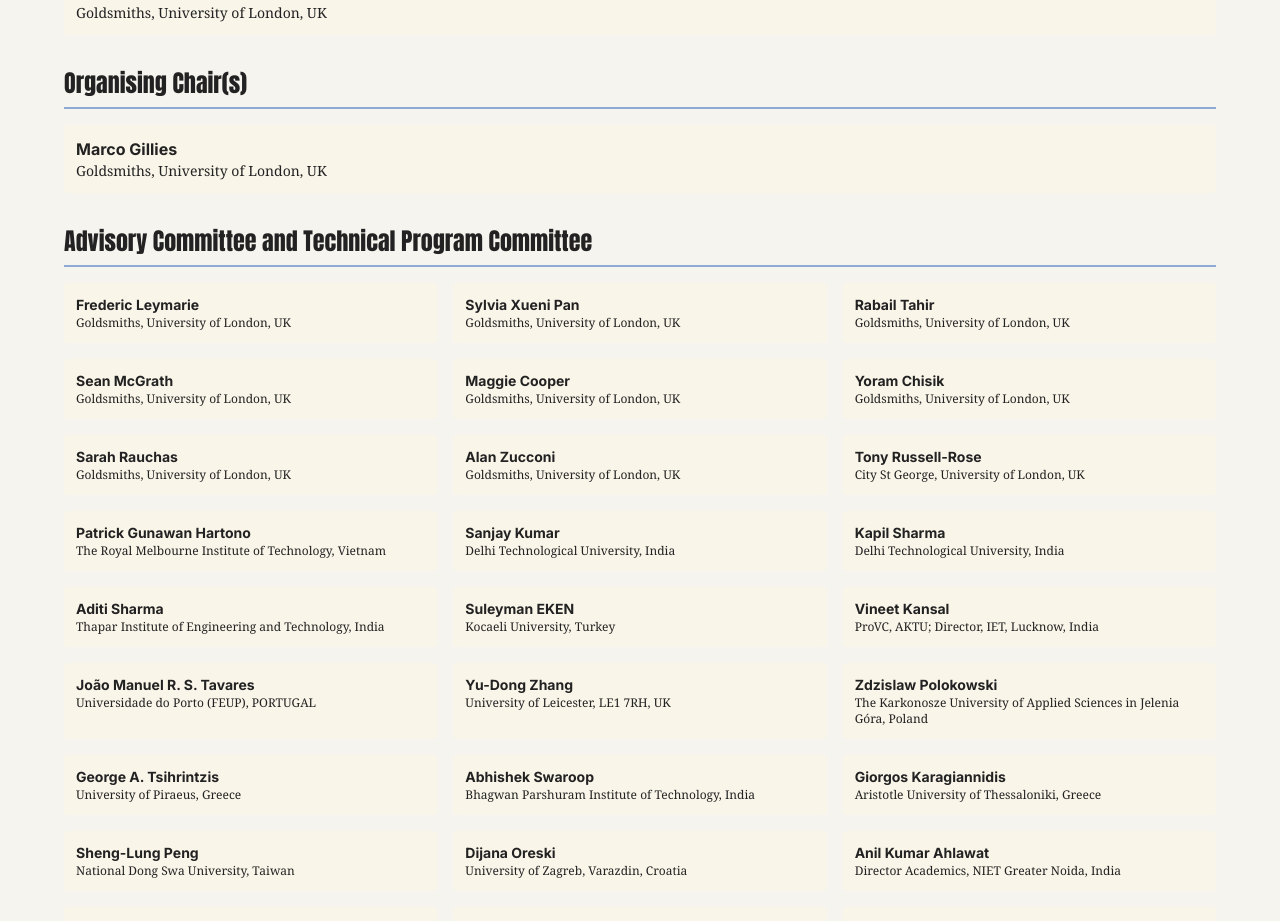
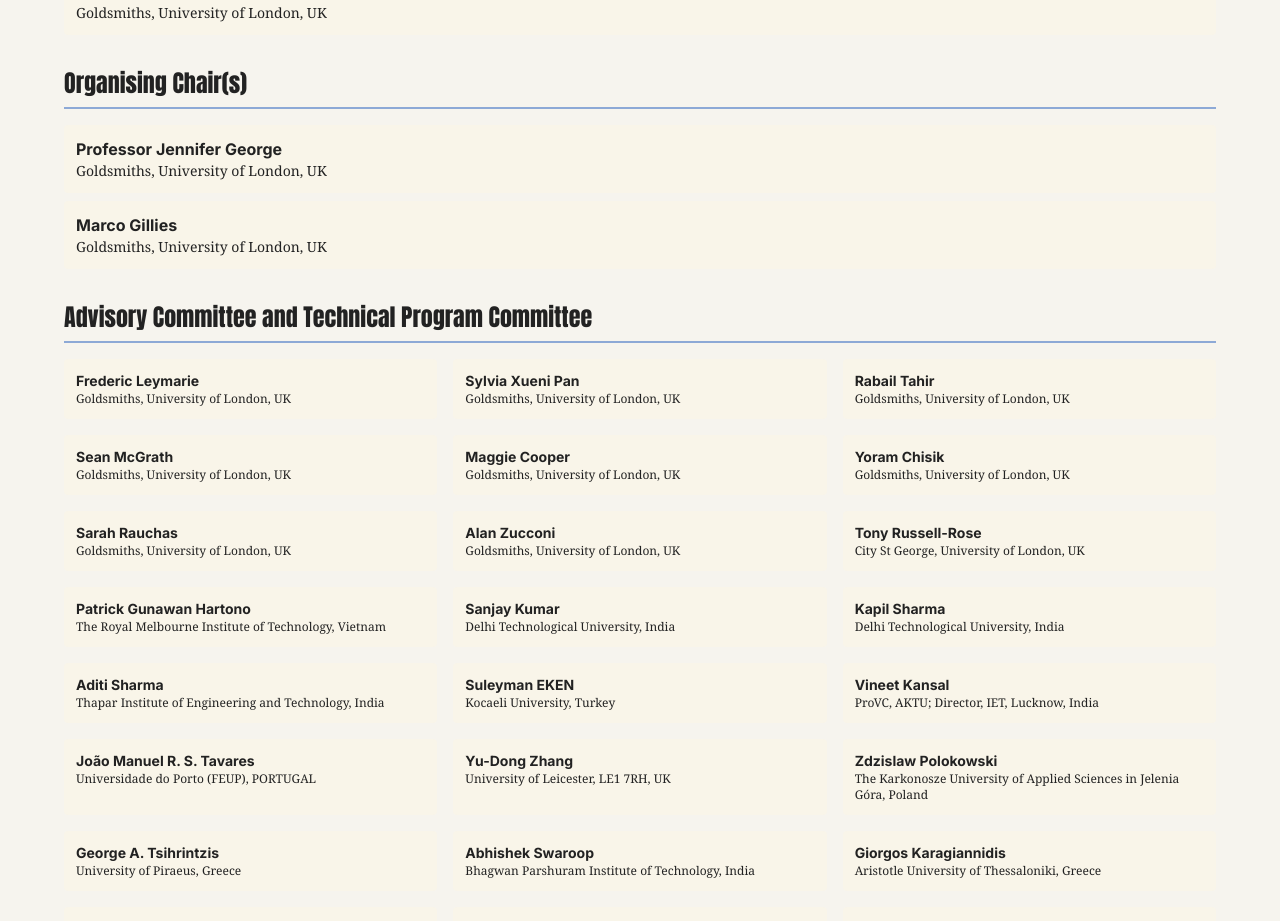
Before and after one commit to techyavii/aisgri-vista-website, a React (Vite) app: page /committee in a window 1280 px wide. Shown: the part 2202-3123 px from the top of the page. Built offline with nearby package versions, Linux system fonts and the light colour scheme.

Commit message:
Add Organizing Chair
Add Professor Jennifer George as an Organizing Chair to the committee page.

```diff
--- a/src/pages/Committee.tsx
+++ b/src/pages/Committee.tsx
@@ -40,6 +40,7 @@ const Committee = () => {
   ];
 
   const organisingChairs = [
+    { name: "Professor Jennifer George", affiliation: "Goldsmiths, University of London, UK" },
     { name: "Marco Gillies", affiliation: "Goldsmiths, University of London, UK" }
   ];
 
```
